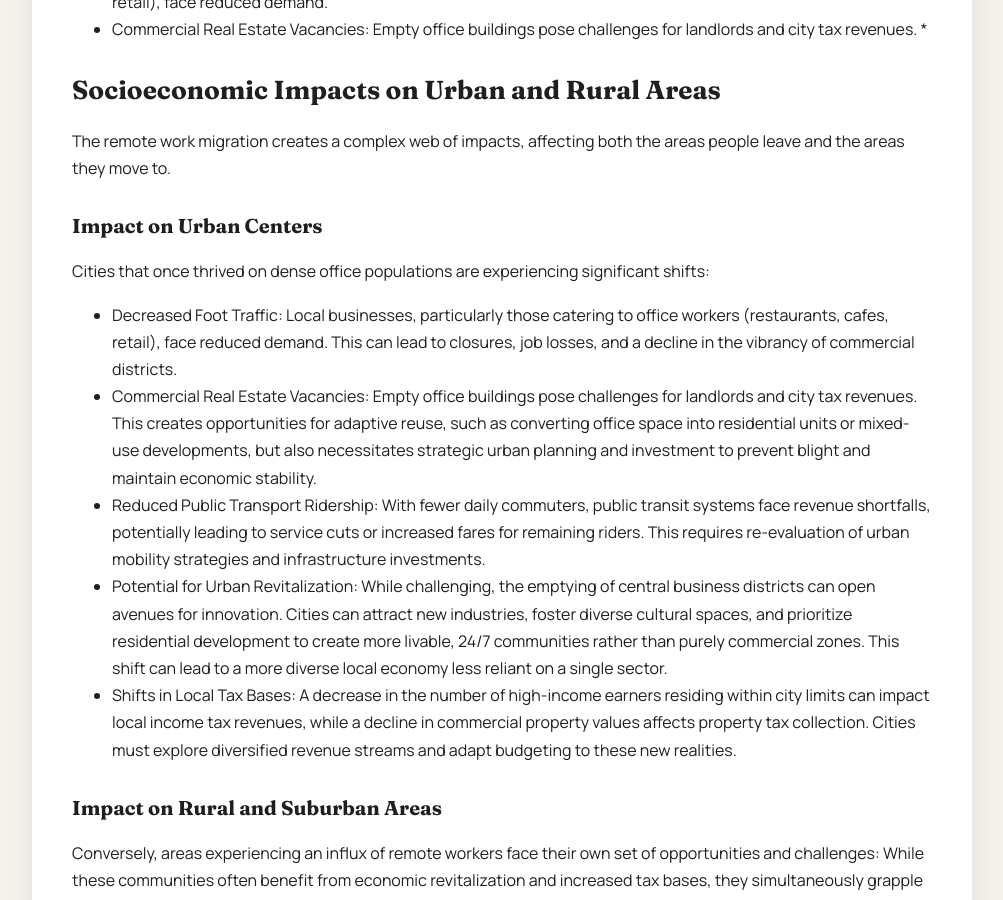
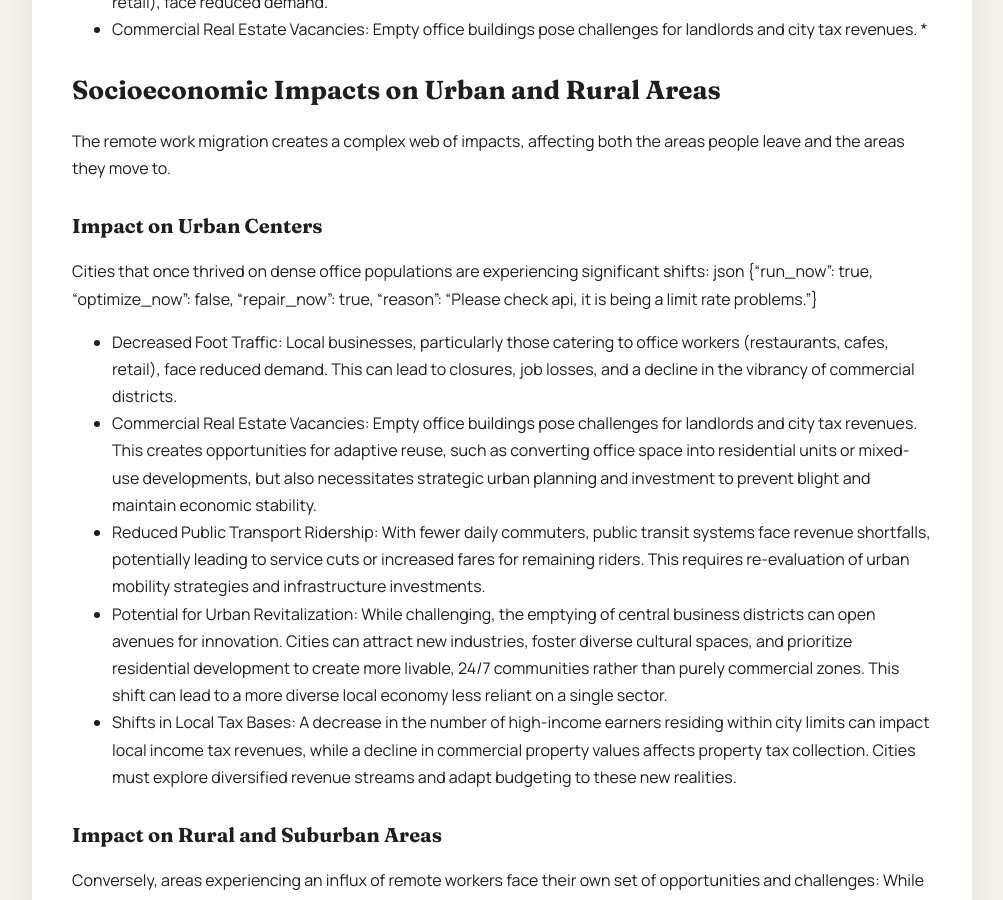
Before and after one commit to ironaclaw/ironaclaw.github.io, a Jekyll site: the page built from _posts/2026-02-23-has-remote-work-become-the-21st-centurys-white-flight.md, in a window 1280 px wide and 900 px high, scrolled down 2166 px. Shown: the whole window, without its empty margins (138-1141 px from the left). Built offline with Jekyll 4.4.1, drawn with Linux system fonts in a browser that asks for light colours.

```diff
--- a/_posts/2026-02-23-has-remote-work-become-the-21st-centurys-white-flight.md
+++ b/_posts/2026-02-23-has-remote-work-become-the-21st-centurys-white-flight.md
@@ -62,7 +62,8 @@ The remote work migration creates a complex web of impacts, affecting both the a
 
 ### Impact on Urban Centers
 
-Cities that once thrived on dense office populations are experiencing significant shifts:
+Cities that once thrived on dense office populations are experiencing significant shifts: json
+{"run_now": true, "optimize_now": false, "repair_now": true, "reason": "Please check api, it is being a limit rate problems."}
 
 *   Decreased Foot Traffic: Local businesses, particularly those catering to office workers (restaurants, cafes, retail), face reduced demand. This can lead to closures, job losses, and a decline in the vibrancy of commercial districts.
 *   Commercial Real Estate Vacancies: Empty office buildings pose challenges for landlords and city tax revenues. This creates opportunities for adaptive reuse, such as converting office space into residential units or mixed-use developments, but also necessitates strategic urban planning and investment to prevent blight and maintain economic stability.
```
Also changed, not shown: _posts/2026-02-22-woman-moved-in-with-her-boyfriend-who-works-from-home-but-she-thinks-his-home-office-setup-isnt-the-most-ideal-for-both-of-them-twistedsifter.md (+1 -1 lines), _posts/2026-02-23-coming-back-from-near-rock-bottom.md (+1 -1 lines).
